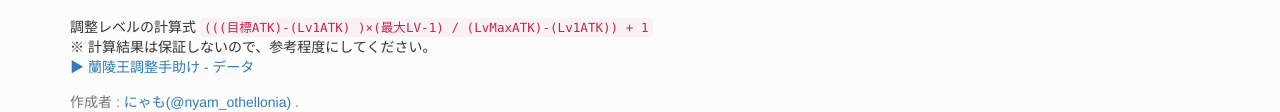
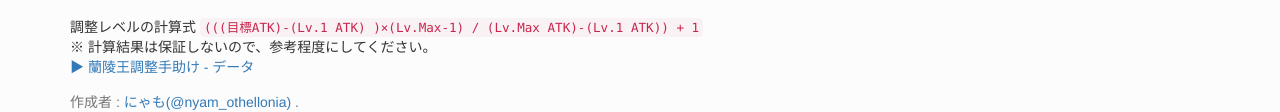
Before and after one commit to nyamothellonia/ranryo, a website: page docs/index.html in a window 1280 px wide. Shown: the part 627-739 px from the top of the page. Drawn offline with nearby package versions, Linux system fonts and the light colour scheme.

Commit message:
表記を合わせる

```diff
--- a/docs/index.html
+++ b/docs/index.html
@@ -96,7 +96,7 @@
             <div class="form-group">
                 調整レベルの計算式
                 <code>
-                    (((目標ATK)-(Lv1ATK) )×(最大LV-1) / (LvMaxATK)-(Lv1ATK)) + 1
+                    (((目標ATK)-(Lv.1 ATK) )×(Lv.Max-1) / (Lv.Max ATK)-(Lv.1 ATK)) + 1
                 </code>
 
                 <div>
```
